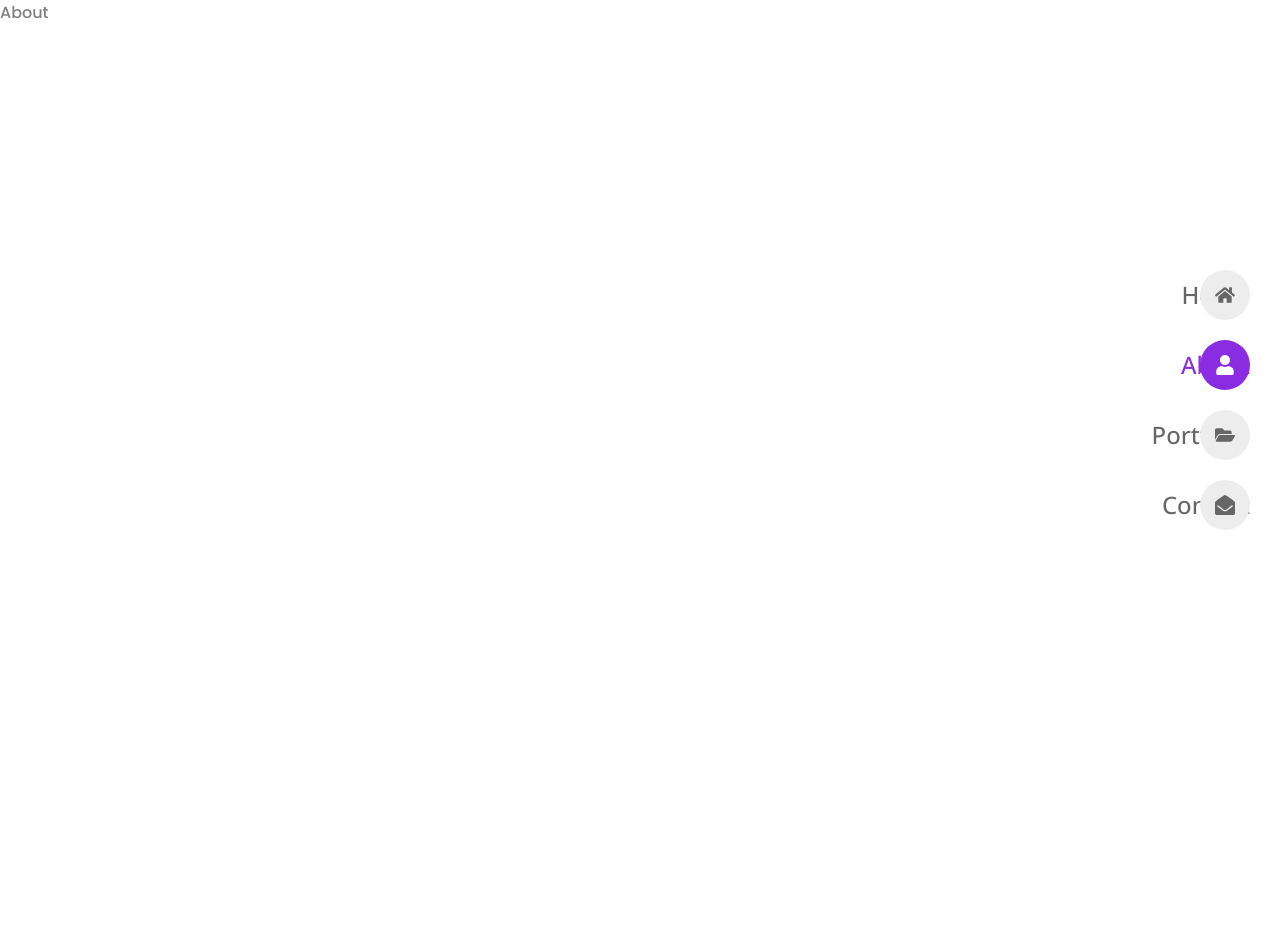
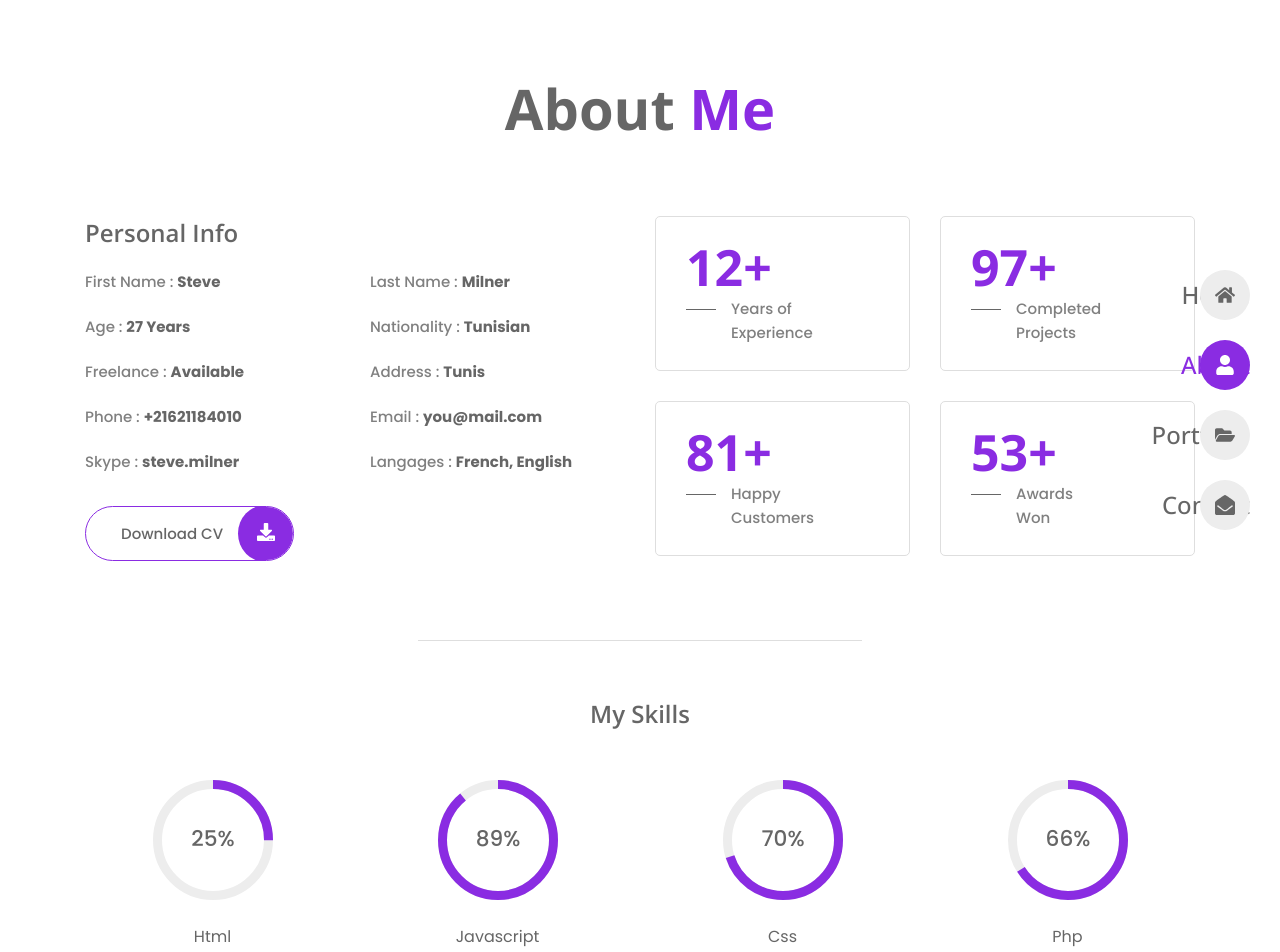
Before and after one commit to tensaeb/portfolio, a React (Vite) app: page /about in a window 1280 px wide. Shown: the top 952 px of the page. Before the commit the page ends 800 px from the top, so only its background shows below. Built offline with nearby package versions, Linux system fonts and the light colour scheme.

Commit message:
About Page is done 👏👏

```diff
--- a/package.json
+++ b/package.json
@@ -10,7 +10,9 @@
     "preview": "vite preview"
   },
   "dependencies": {
+    "html-react-parser": "^5.1.1",
     "react": "^18.2.0",
+    "react-circular-progressbar": "^2.1.0",
     "react-dom": "^18.2.0",
     "react-icons": "^5.0.1",
     "react-router-dom": "^6.21.3"
--- a/src/App.css
+++ b/src/App.css
@@ -1,5 +1,5 @@
 /* ================ GOOGLE FONT ================ */
-@import url("https://fonts.googleapis.com/css2?family=Open+Sans:wght@400;500&family=Poppins:wght@400;500;600;700;800&display=swap");
+@import url("https://fonts.googleapis.com/css2?family=Open+Sans:wght@400;500;600;700&family=Poppins:wght@400;500;600;700&display=swap");
 
 /* ================ CSS VARIABLES ================ */
 :root {
@@ -80,6 +80,12 @@ img {
 
 /* ================ REUSABLE CSS ================ */
 
+.container {
+  max-width: 1140px;
+  margin-inline: auto;
+  padding-inline: 15px;
+}
+
 .grid {
   display: grid;
   gap: 30px;
@@ -87,6 +93,17 @@ img {
 
 .section {
   padding-block: 70px;
+}
+
+.section_title {
+  font-size: var(--big-font-size);
+  font-weight: var(--weight-800);
+  text-align: center;
+  margin-bottom: 70px;
+}
+
+.section_title span {
+  color: var(--first-color);
 }
 
 .button {
--- a/src/App.jsx
+++ b/src/App.jsx
@@ -1,12 +1,12 @@
 import { BrowserRouter, Routes, Route } from "react-router-dom";
 import "./App.css";
 //pages
-import Home from "./pages/home/Home";
+import Home from "./pages/home/Home.jsx";
 import About from "./pages/about/About";
 import Portfolio from "./pages/portfolio/Portfolio";
 import Contact from "./pages/contact/Contact";
 //components
-import Navbar from "./components/Navbar";
+import Navbar from "./components/Navbar/Navbar";
 
 function App() {
   return (
--- /dev/null
+++ b/src/components/About/Info.jsx
@@ -0,0 +1,18 @@
+import { personalInfo } from "../../data";
+
+const Info = () => {
+  return (
+    <>
+      {personalInfo.map(({ title, description }, index) => {
+        return (
+          <li className="info_item" key={index}>
+            <span className="info_title">{title}</span>
+            <span className="info_description">{description}</span>
+          </li>
+        );
+      })}
+    </>
+  );
+};
+
+export default Info;
--- /dev/null
+++ b/src/components/About/ResumeItem.jsx
@@ -0,0 +1,16 @@
+/* eslint-disable react/prop-types */
+import parse from "html-react-parser";
+
+const ResumeItem = ({ icon, year, title, desc }) => {
+  return (
+    <div className="resume_item">
+      <div className="resume_icon">{icon}</div>
+
+      <span className="resume_date">{year}</span>
+      <h3 className="resume_subtitle">{parse(title)}</h3>
+      <p className="resume_description">{desc}</p>
+    </div>
+  );
+};
+
+export default ResumeItem;
--- /dev/null
+++ b/src/components/About/Skills.jsx
@@ -0,0 +1,26 @@
+import { CircularProgressbar } from "react-circular-progressbar";
+import "react-circular-progressbar/dist/styles.css";
+import { skills } from "../../data";
+
+const Skills = () => {
+  return (
+    <>
+      {skills.map(({ title, percentage }, index) => {
+        return (
+          <div className="progress_box" key={index}>
+            <div className="progress_circle">
+              <CircularProgressbar
+                strokeWidth={7.5}
+                text={`${percentage}%`}
+                value={percentage}
+              />
+            </div>
+            <h3 className="skills_title">{title}</h3>
+          </div>
+        );
+      })}
+    </>
+  );
+};
+
+export default Skills;
--- /dev/null
+++ b/src/components/About/Stats.jsx
@@ -0,0 +1,19 @@
+import parse from "html-react-parser";
+import { stats } from "../../data";
+
+const Stats = () => {
+  return (
+    <>
+      {stats.map(({ no, title }, index) => {
+        return (
+          <div className="stats_box" key={index}>
+            <h3 className="stats_no">{no}</h3>
+            <p className="stats_title">{parse(title)}</p>
+          </div>
+        );
+      })}
+    </>
+  );
+};
+
+export default Stats;
--- a/src/components/Navbar.jsx
+++ b/src/components/Navbar/Navbar.jsx
@@ -2,7 +2,7 @@ import { useState } from "react";
 
 import { NavLink } from "react-router-dom";
 import "./navbar.css";
-import { links } from "../data";
+import { links } from "../../data";
 
 const Navbar = () => {
   const [showMenu, setShowMenu] = useState(false);
--- a/src/pages/about/About.jsx
+++ b/src/pages/about/About.jsx
@@ -1,5 +1,76 @@
+import { FaDownload } from "react-icons/fa";
+//component
+import Info from "../../components/About/Info";
+import CV from "../../assets/CV.pdf";
+import Stats from "../../components/About/Stats";
+import Skills from "../../components/About/Skills";
+//css
+import "./about.css";
+import { resume } from "../../data";
+import ResumeItem from "../../components/About/ResumeItem";
 const About = () => {
-  return <div>About</div>;
+  return (
+    <main className="section container">
+      <section className="about">
+        <h2 className="section_title">
+          About <span>Me</span>
+        </h2>
+
+        <div className="about_container grid">
+          <div className="about_info">
+            <h3 className="section_subtitle">Personal Info</h3>
+            <ul className="info_list grid">
+              <Info />
+            </ul>
+            <a
+              href={CV}
+              download=""
+              // href="https://terabox.com/s/1yQPtu1Fc4LOnvQwaYCfiBw"
+              className="button"
+            >
+              Download CV
+              <span className="button_icon">
+                <FaDownload />
+              </span>
+            </a>
+          </div>
+          <div className="stats grid">
+            <Stats />
+          </div>
+        </div>
+      </section>
+      <div className="separator"></div>
+      <section className="skills">
+        <h3 className="section_subtitle subtitle_center">My Skills</h3>
+        <div className="skills_container grid">
+          <Skills />
+        </div>
+      </section>
+      <div className="separator"></div>
+      <section className="resume">
+        <h3 className="section_subtitle subtitle_center">
+          Experience & Education
+        </h3>
+
+        <div className="resume_container grid">
+          <div className="resume_data">
+            {resume.map((val) => {
+              if (val.category === "experience") {
+                return <ResumeItem key={val.id} {...val} />;
+              }
+            })}
+          </div>
+          <div className="resume_data">
+            {resume.map((val) => {
+              if (val.category === "education") {
+                return <ResumeItem key={val.id} {...val} />;
+              }
+            })}
+          </div>
+        </div>
+      </section>
+    </main>
+  );
 };
 
 export default About;
--- a/src/pages/about/about.css
+++ b/src/pages/about/about.css
@@ -0,0 +1,169 @@
+.about_container,
+.info_list,
+.stats,
+.resume_container {
+  grid-template-columns: repeat(2, 1fr);
+  align-items: flex-start;
+}
+
+.info_list {
+  row-gap: 20px;
+  margin-bottom: 32px;
+}
+
+.section_subtitle {
+  font-size: var(--h3-font-size);
+  font-weight: var(--weight-600);
+  margin-bottom: 20px;
+}
+
+.info_list .info_title,
+.info_list .info_description {
+  font-size: var(--small-font-size);
+}
+
+.info_list .info_description {
+  color: var(--title-color);
+  font-weight: var(--weight-700);
+}
+
+.stats_box {
+  border: 1px solid var(--border-color);
+  padding: 20px 30px 25px;
+  border-radius: 5px;
+}
+
+.stats_no {
+  color: var(--first-color);
+  font-size: var(--h1-font-size);
+  line-height: 1.2;
+}
+
+.stats_title {
+  font-size: var(--small-font-size);
+  line-height: 1.6;
+  padding-left: 45px;
+  position: relative;
+}
+
+.stats_title::before {
+  content: "";
+  position: absolute;
+  left: 0;
+  top: 25%;
+  width: 30px;
+  height: 1px;
+  background-color: var(--title-color);
+}
+
+.separator {
+  border-top: 1px solid var(--border-color);
+  max-width: 40%;
+  margin: 72px auto 56px;
+}
+
+.subtitle_center {
+  text-align: center;
+  margin-bottom: 50px;
+}
+
+.skills_container {
+  grid-template-columns: repeat(4, 1fr);
+  justify-items: center;
+  row-gap: 48px;
+}
+
+.progress_circle {
+  width: 120px;
+  height: 120px;
+}
+
+.CircularProgressbar-path {
+  stroke: var(--first-color) !important;
+  stroke-linecap: butt !important;
+}
+
+.CircularProgressbar-trail {
+  stroke: var(--container-color) !important;
+}
+
+.CircularProgressbar-text {
+  fill: var(--title-color) !important;
+  /* font-family: var(--second-font); */
+  font-size: var(--large-font-size) !important;
+}
+
+.skills_title {
+  font-family: var(--body-font);
+  font-size: var(--normal-font-size);
+  font-weight: var(--weight-400);
+  text-align: center;
+  margin-top: 24px;
+}
+
+.resume_item {
+  position: relative;
+  padding-left: 60px;
+}
+
+.resume_item:not(:last-child) {
+  margin-bottom: 50px;
+}
+
+.resume_item::before {
+  content: "";
+  position: absolute;
+  inset-block: 0;
+  left: 20px;
+  border-left: 1px solid var(--border-color);
+}
+
+.resume_icon {
+  position: absolute;
+  left: 0;
+  top: 0;
+  background-color: var(--first-color);
+  color: var(--text-white);
+  width: 40px;
+  height: 40px;
+  border-radius: 50%;
+  text-align: center;
+  line-height: 40px;
+}
+
+.resume_date {
+  background-color: var(--container-color);
+  padding: 2px 10px;
+  border-radius: 20px;
+  font-size: var(--tiny-font-size);
+  font-weight: var(--weight-600);
+}
+
+.resume_subtitle {
+  font-size: var(--large-font-size);
+  font-weight: var(--weight-500);
+  margin-block: 20px 10px;
+}
+
+.resume_subtitle span {
+  color: var(--text-color);
+  font-family: var(--body-font);
+  font-size: var(--small-font-size);
+  position: relative;
+  padding-left: 26px;
+}
+
+.resume_subtitle span::before {
+  content: "";
+  position: absolute;
+  left: 7px;
+  top: 9px;
+  width: 10px;
+  height: 2px;
+  background-color: var(--text-color);
+}
+
+.resume_description {
+  font-size: var(--smaller-font-size);
+  line-height: 1.6;
+}
--- a/src/pages/home/home.css
+++ b/src/pages/home/home.css
@@ -6,7 +6,7 @@
 }
 
 .home_img {
-  height: 100%;
+  height: 89vh;
   object-fit: cover;
   border-radius: 30px;
   box-shadow: 0 0 8px hsla(0, 0%, 0%, 0.3);
@@ -14,7 +14,7 @@
 }
 
 .home_data {
-  max-width: 600px;
+  max-width: 650px;
   margin-inline: auto;
   padding-top: 20px;
 }
```
Also changed, not shown: src/components/Navbar/navbar.css (renamed from src/components/navbar.css), 2 other files (tests, documents, lock files or other folders).
